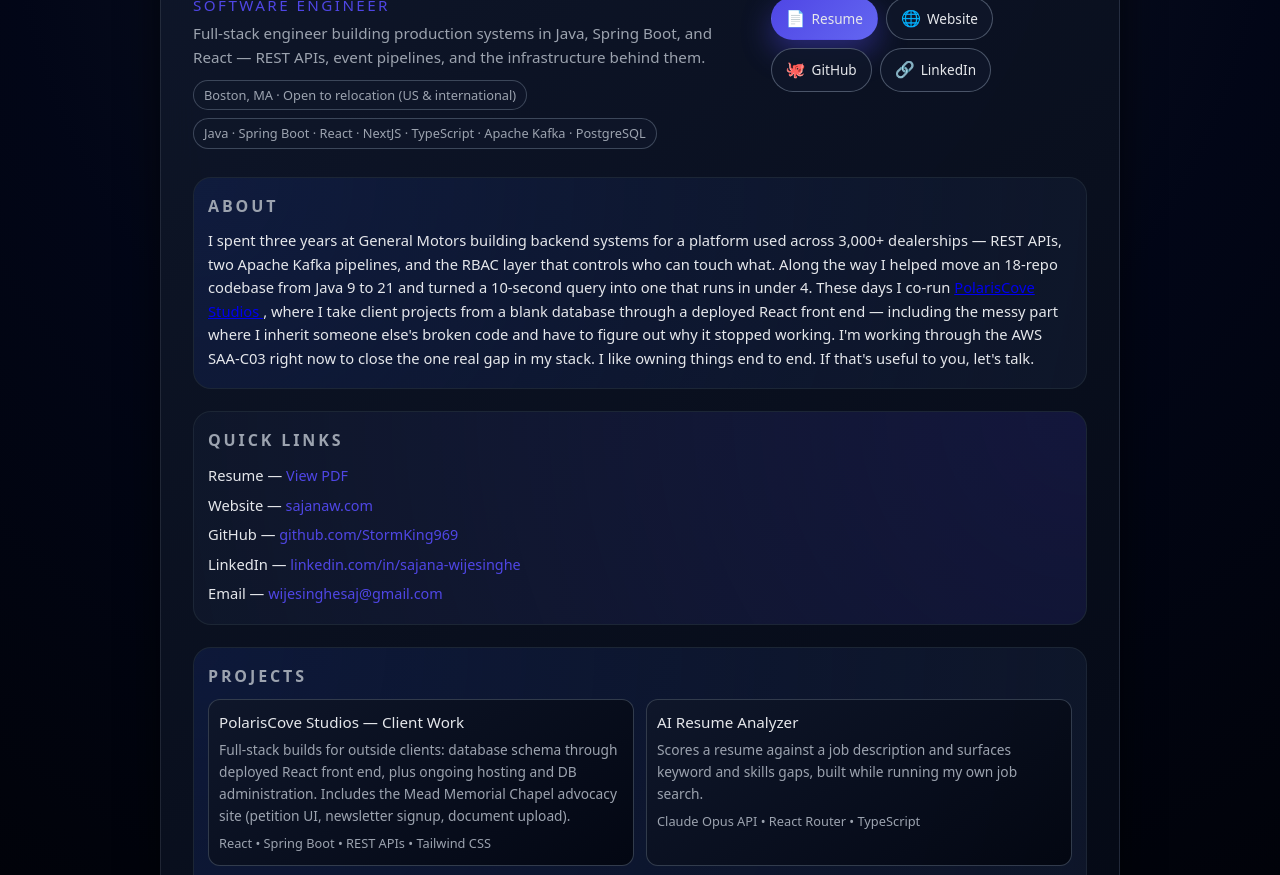
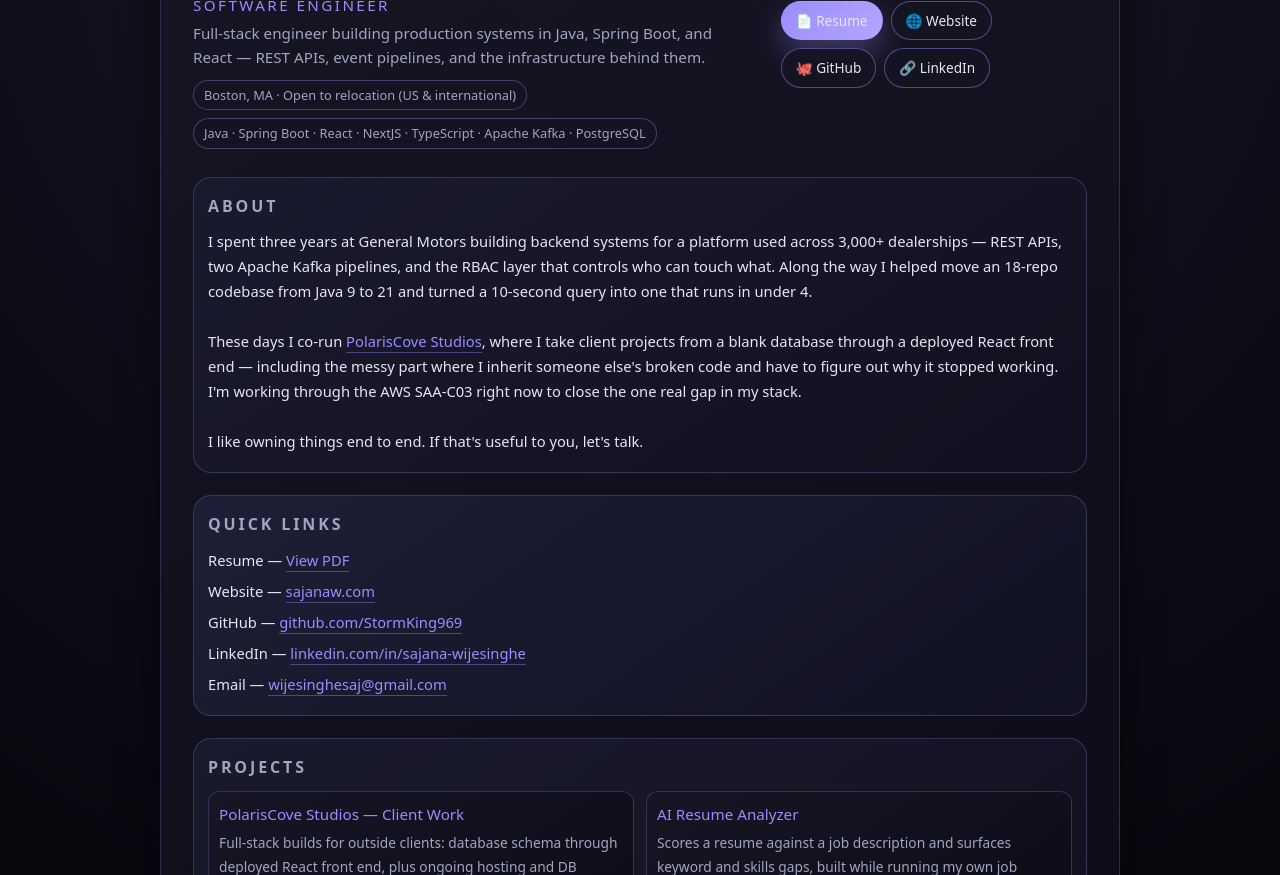
Before and after one commit to StormKing969/StormKing969, a plain HTML site: page index.html in a window 1280 px wide. Shown: the part 125-1000 px from the top of the page. Drawn offline with Linux system fonts and the light colour scheme.

Commit message:
Refactor styles and improve layout in index.html
Updated CSS variables and styles for improved aesthetics and consistency. Enhanced layout and design elements throughout the page.

```diff
--- a/index.html
+++ b/index.html
@@ -4,17 +4,18 @@
   <meta charset="UTF-8" />
   <title>Sajana Wijesinghe – Software Engineer</title>
   <meta name="viewport" content="width=device-width, initial-scale=1" />
+
   <style>
     :root {
-      --bg: #050816;
-      --bg-alt: #0b1020;
-      --accent: #4f46e5;
-      --accent-soft: rgba(79, 70, 229, 0.15);
-      --text: #e5e7eb;
-      --text-muted: #9ca3af;
-      --border: #1f2937;
-      --card-bg: #0b1020;
-      --shadow: 0 18px 40px rgba(0, 0, 0, 0.6);
+      --bg: #0b0b14;
+      --bg-alt: #12121f;
+      --accent: #9b8cff; /* soft violet */
+      --accent-soft: rgba(155, 140, 255, 0.18);
+      --text: #e6e6f2;
+      --text-muted: #a3a3c2;
+      --border: #2a2a3d;
+      --card-bg: #141422;
+      --shadow: 0 18px 40px rgba(0, 0, 0, 0.55);
       --radius-lg: 18px;
       --radius-md: 12px;
       --radius-sm: 8px;
@@ -29,7 +30,12 @@
     body {
       font-family: system-ui, -apple-system, BlinkMacSystemFont, "SF Pro Text",
         "Segoe UI", sans-serif;
-      background: radial-gradient(circle at top, #111827 0, #020617 40%, #000 100%);
+      background: radial-gradient(
+        circle at top,
+        #1a1a2e 0%,
+        #0d0d18 45%,
+        #000 100%
+      );
       color: var(--text);
       line-height: 1.6;
       padding: 32px 16px 48px;
@@ -40,9 +46,13 @@
     .container {
       width: 100%;
       max-width: 960px;
-      background: linear-gradient(145deg, rgba(15, 23, 42, 0.96), rgba(3, 7, 18, 0.98));
+      background: linear-gradient(
+        145deg,
+        rgba(22, 22, 36, 0.92),
+        rgba(12, 12, 24, 0.96)
+      );
       border-radius: 24px;
-      border: 1px solid rgba(148, 163, 184, 0.18);
+      border: 1px solid rgba(155, 140, 255, 0.22);
       box-shadow: var(--shadow);
       padding: 28px 22px 32px;
       backdrop-filter: blur(18px);
@@ -110,8 +120,8 @@
       font-size: 0.8rem;
       padding: 4px 10px;
       border-radius: 999px;
-      border: 1px solid rgba(148, 163, 184, 0.35);
-      background: rgba(15, 23, 42, 0.9);
+      border: 1px solid rgba(155, 140, 255, 0.35);
+      background: rgba(20, 20, 35, 0.9);
       color: var(--text-muted);
     }
 
@@ -127,8 +137,8 @@
       gap: 6px;
       padding: 8px 14px;
       border-radius: 999px;
-      border: 1px solid rgba(148, 163, 184, 0.45);
-      background: rgba(15, 23, 42, 0.9);
+      border: 1px solid rgba(155, 140, 255, 0.45);
+      background: rgba(20, 20, 35, 0.9);
       color: var(--text);
       font-size: 0.85rem;
       text-decoration: none;
@@ -136,23 +146,19 @@
     }
 
     .btn-primary {
-      background: linear-gradient(135deg, #4f46e5, #6366f1);
+      background: linear-gradient(135deg, #9b8cff, #b3a6ff);
       border-color: transparent;
-      box-shadow: 0 12px 30px rgba(79, 70, 229, 0.45);
-    }
-
-    .btn span.icon {
-      font-size: 1rem;
+      box-shadow: 0 12px 30px rgba(155, 140, 255, 0.35);
     }
 
     .btn:hover {
       transform: translateY(-1px);
-      box-shadow: 0 12px 26px rgba(15, 23, 42, 0.7);
-      border-color: rgba(148, 163, 184, 0.7);
+      border-color: rgba(155, 140, 255, 0.55);
+      box-shadow: 0 12px 26px rgba(20, 20, 35, 0.7);
     }
 
     .btn-primary:hover {
-      box-shadow: 0 16px 34px rgba(79, 70, 229, 0.6);
+      box-shadow: 0 16px 34px rgba(155, 140, 255, 0.55);
       filter: brightness(1.05);
     }
 
@@ -165,12 +171,20 @@
     section {
       padding: 16px 14px 18px;
       border-radius: var(--radius-lg);
-      background: radial-gradient(circle at top left, rgba(30, 64, 175, 0.18), rgba(15, 23, 42, 0.96));
-      border: 1px solid rgba(31, 41, 55, 0.9);
+      background: linear-gradient(
+        145deg,
+        rgba(28, 28, 48, 0.9),
+        rgba(16, 16, 32, 0.95)
+      );
+      border: 1px solid rgba(80, 80, 120, 0.55);
     }
 
     section:nth-of-type(2n) {
-      background: radial-gradient(circle at top right, rgba(79, 70, 229, 0.16), rgba(15, 23, 42, 0.96));
+      background: linear-gradient(
+        145deg,
+        rgba(32, 32, 56, 0.9),
+        rgba(18, 18, 36, 0.95)
+      );
     }
 
     section h2 {
@@ -184,22 +198,24 @@
     .section-body {
       font-size: 0.92rem;
       color: var(--text);
+      line-height: 1.7;
+    }
+
+    a {
+      color: var(--accent);
+      text-decoration: none;
+      border-bottom: 1px solid rgba(155, 140, 255, 0.4);
+      padding-bottom: 1px;
+    }
+
+    a:hover {
+      border-bottom-color: rgba(155, 140, 255, 0.7);
     }
 
     .quick-links {
       display: flex;
       flex-direction: column;
       gap: 6px;
-    }
-
-    .quick-links a {
-      color: var(--accent);
-      text-decoration: none;
-      font-size: 0.9rem;
-    }
-
-    .quick-links a:hover {
-      text-decoration: underline;
     }
 
     .projects-grid {
@@ -216,14 +232,19 @@
 
     .project-card {
       border-radius: var(--radius-md);
-      border: 1px solid rgba(55, 65, 81, 0.9);
-      background: linear-gradient(145deg, rgba(15, 23, 42, 0.98), rgba(3, 7, 18, 0.98));
+      border: 1px solid rgba(80, 80, 120, 0.55);
+      background: linear-gradient(
+        145deg,
+        rgba(22, 22, 36, 0.92),
+        rgba(12, 12, 24, 0.96)
+      );
       padding: 10px 10px 12px;
     }
 
     .project-title {
       font-size: 0.95rem;
       margin-bottom: 4px;
+      color: var(--accent);
     }
 
     .project-desc {
@@ -234,7 +255,7 @@
 
     .project-tech {
       font-size: 0.8rem;
-      color: #9ca3af;
+      color: #b5b5d6;
     }
 
     .skills-row {
@@ -248,15 +269,15 @@
       font-size: 0.8rem;
       padding: 4px 9px;
       border-radius: 999px;
-      background: rgba(15, 23, 42, 0.9);
-      border: 1px solid rgba(75, 85, 99, 0.9);
+      background: rgba(20, 20, 35, 0.9);
+      border: 1px solid rgba(155, 140, 255, 0.35);
       color: var(--text-muted);
     }
 
     footer {
       margin-top: 22px;
       padding-top: 12px;
-      border-top: 1px solid rgba(31, 41, 55, 0.9);
+      border-top: 1px solid rgba(80, 80, 120, 0.55);
       font-size: 0.8rem;
       color: var(--text-muted);
       display: flex;
@@ -266,6 +287,7 @@
     }
   </style>
 </head>
+
 <body>
   <div class="container">
     <header>
@@ -277,25 +299,20 @@
             Full-stack engineer building production systems in Java, Spring Boot, and React —
             REST APIs, event pipelines, and the infrastructure behind them.
           </p>
+
           <div class="pill-row">
             <span class="pill">Boston, MA · Open to relocation (US & international)</span>
             <span class="pill">Java · Spring Boot · React · NextJS · TypeScript · Apache Kafka · PostgreSQL</span>
           </div>
         </div>
+
         <div class="links-row">
-          <!-- Replace these href values with your real links -->
-          <a class="btn btn-primary" href="https://stormking969.github.io/StormKing969/resume.pdf" target="_blank" rel="noopener">
-            <span class="icon">📄</span><span>Resume</span>
+          <a class="btn btn-primary" href="https://stormking969.github.io/StormKing969/resume.pdf" target="_blank">
+            📄 Resume
           </a>
-          <a class="btn" href="https://sajanaw.com" target="_blank" rel="noopener">
-            <span class="icon">🌐</span><span>Website</span>
-          </a>
-          <a class="btn" href="https://github.com/StormKing969" target="_blank" rel="noopener">
-            <span class="icon">🐙</span><span>GitHub</span>
-          </a>
-          <a class="btn" href="https://www.linkedin.com/in/sajana-wijesinghe" target="_blank" rel="noopener">
-            <span class="icon">🔗</span><span>LinkedIn</span>
-          </a>
+          <a class="btn" href="https://sajanaw.com" target="_blank">🌐 Website</a>
+          <a class="btn" href="https://github.com/StormKing969" target="_blank">🐙 GitHub</a>
+          <a class="btn" href="https://www.linkedin.com/in/sajana-wijesinghe" target="_blank">🔗 LinkedIn</a>
         </div>
       </div>
     </header>
@@ -310,13 +327,16 @@
           18-repo codebase from Java 9 to 21 and turned a 10-second query into one that
           runs in under 4.
 
+          <br><br>
+
           These days I co-run
-          <a href="https://www.polariscovestudios.com" target="_blank" rel="noopener">
-            PolarisCove Studios
-          </a>, where I take client projects from a blank database through a deployed React
+          <a href="https://www.polariscovestudios.com" target="_blank">PolarisCove Studios</a>,
+          where I take client projects from a blank database through a deployed React
           front end — including the messy part where I inherit someone else's broken code
-          and have to figure out why it stopped working. I'm working through the AWS SAA-C03
-          right now to close the one real gap in my stack.
+          and have to figure out why it stopped working. I'm working through the AWS
+          SAA-C03 right now to close the one real gap in my stack.
+
+          <br><br>
 
           I like owning things end to end. If that's useful to you, let's talk.
         </div>
@@ -325,7 +345,6 @@
       <section>
         <h2>Quick Links</h2>
         <div class="section-body quick-links">
-          <!-- Replace with your actual links -->
           <div>Resume — <a href="https://stormking969.github.io/StormKing969/resume.pdf" target="_blank">View PDF</a></div>
           <div>Website — <a href="https://sajanaw.com" target="_blank">sajanaw.com</a></div>
           <div>GitHub — <a href="https://github.com/StormKing969" target="_blank">github.com/StormKing969</a></div>
@@ -367,7 +386,7 @@
           <div class="project-card">
             <div class="project-title">Image Storage App</div>
             <div class="project-desc">
-              Upload and retrieval images using Appwrite APIs to handling backend storage and auth.
+              Upload and retrieve images using Appwrite APIs for backend storage and auth.
             </div>
             <div class="project-tech">Appwrite • React</div>
           </div>
```
